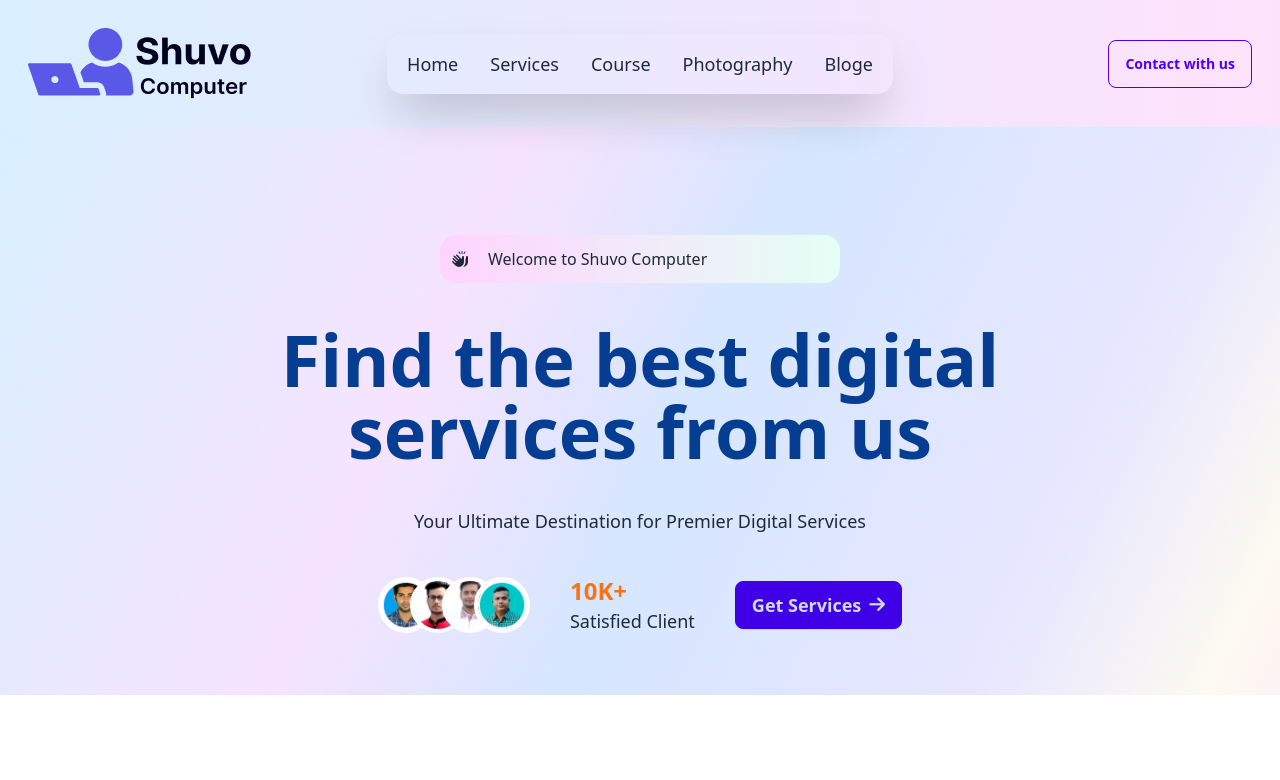
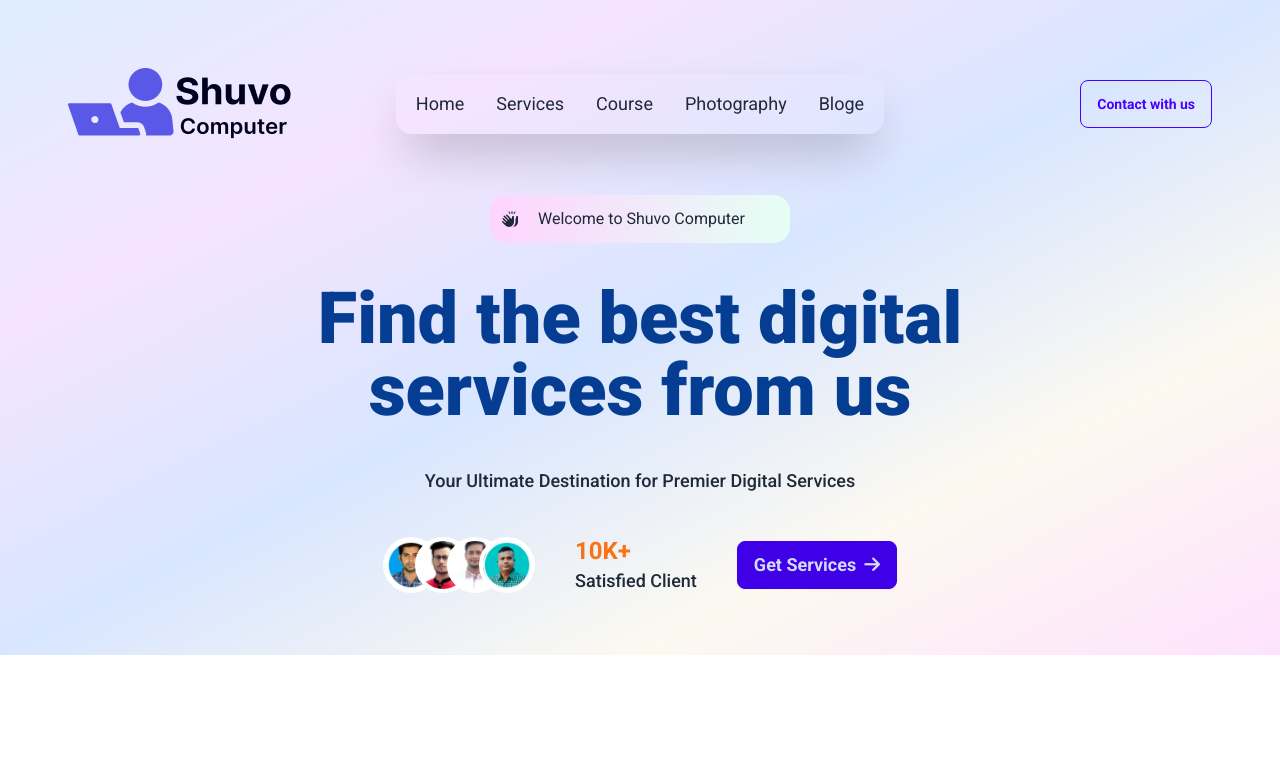
Before and after one commit to Jubayer-profile/shovo-computer, a plain HTML site: page index.html in a window 1280 px wide. Shown: the top 780 px of the page. Drawn offline with nearby package versions, Linux system fonts and the light colour scheme.

Commit message:
last editing added

```diff
--- a/index.html
+++ b/index.html
@@ -40,10 +40,10 @@
 
 </head>
 
-<body>
+<body class="roboto-thin">
   <header class="w-full border-gray-200 border-1">
     <!-- navbar  -->
-    <nav class="bg-gradient-to-r from-[#D9EFFF] to-[#FEE2FC]  p-5 ">
+    <nav class=" ">
       <div class="navbar">
         <div class="navbar-start">
           <div class="dropdown">
@@ -83,7 +83,7 @@
     <section class="banner">
       <div class="grid justify-items-center space-y-10">
         <div
-          class="bg-gradient-to-r from-[#FED4FF] to-[#E5FFF4] ... flex items-center gap-5 mt-12  p-3 rounded-2xl lg:w-[400px]">
+          class="bg-gradient-to-r from-[#FED4FF] to-[#E5FFF4] ... flex items-center gap-5 mt-12  p-3 rounded-2xl lg:w-[300px]">
           <i class="fa-solid fa-hands-clapping"></i>
           <p>Welcome to Shuvo Computer </p>
         </div>
--- a/style/style.css
+++ b/style/style.css
@@ -2,8 +2,8 @@
     font-family: "Roboto", sans-serif;
 }
 
-.banner {
-    background-image: url(/image/Group\ 3087.png);
+header {
+    background-image: linear-gradient(to bottom right,#DDEDFF,#F5E4FF,#D8E6FF,#FCF9F1,#FEE2FD);
     padding: 60px;
 }
 
```
